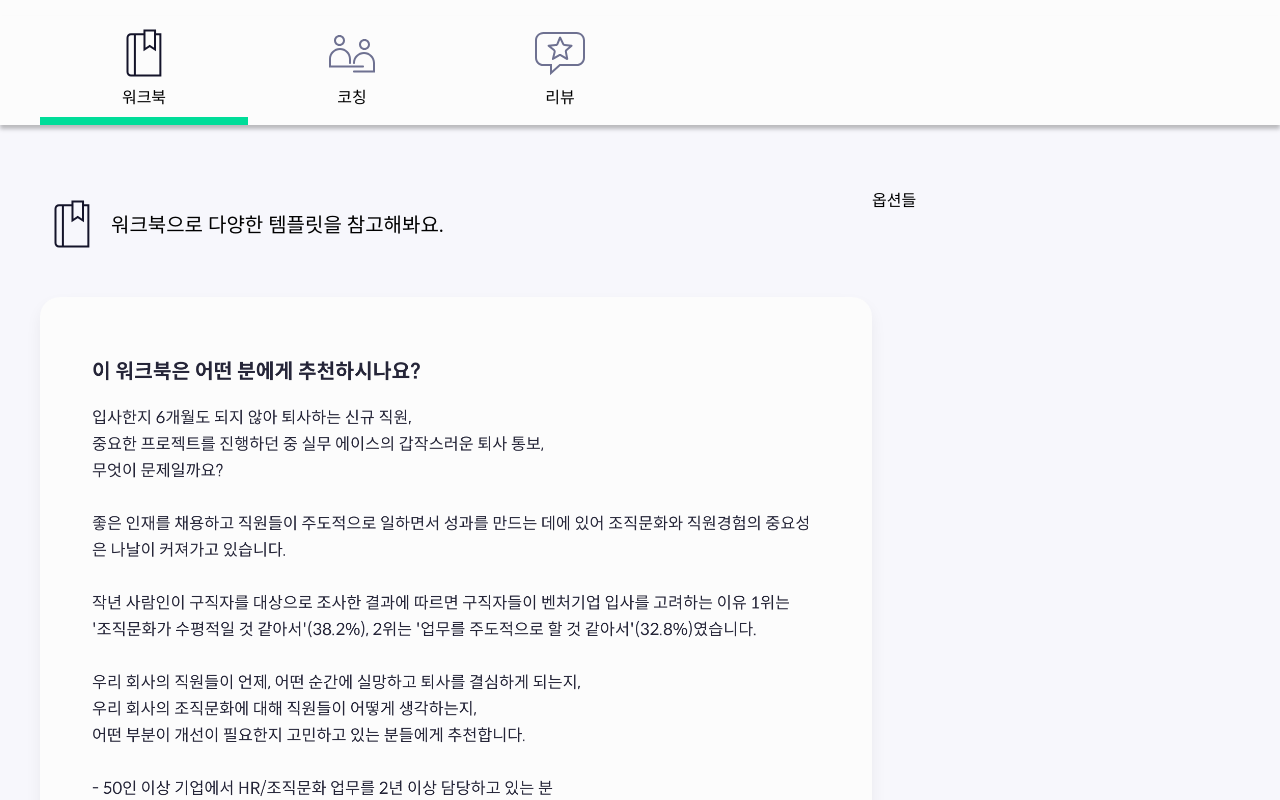
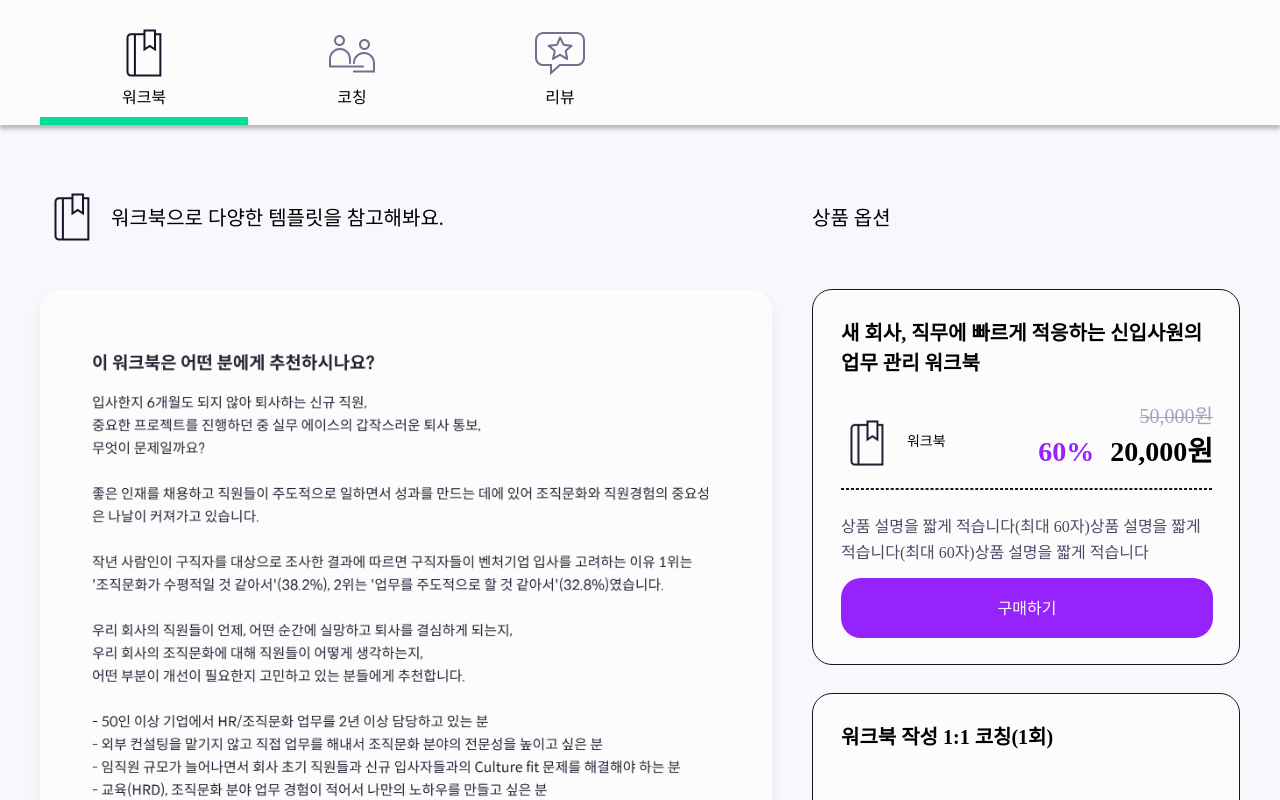
Before and after one commit to Advist-Project/Frontend, a Next.js app: page /detail/1 in a window 1280 px wide. Shown: the part 620-1420 px from the top of the page. Built offline with nearby package versions, Linux system fonts and the light colour scheme; a web font is replaced by a local one.

Commit message:
Detail 상세 디벨롭

```diff
--- a/src/components/_design/buying-card.tsx
+++ b/src/components/_design/buying-card.tsx
@@ -22,6 +22,7 @@ export const Buying: React.FC<IBuyingProps> = ({title, discountPrice, price, des
     border-color : ${Colors.black};
     box-sizing: border-box;
     border-radius: 20px;
+    margin-bottom: 28px;
     `;
 
     const HeaderBox = styled.div`
@@ -38,6 +39,7 @@ export const Buying: React.FC<IBuyingProps> = ({title, discountPrice, price, des
         display : flex;
         flex-direction : row;
         justify-content : space-between;
+        align-items: flex-end;
     `;
 
     const Line = styled.div`
--- a/src/components/buying-card-list.tsx
+++ b/src/components/buying-card-list.tsx
@@ -8,17 +8,17 @@ export const BuyingList: React.FC<IBuyingListProps> = ({ data }) => {
 
   return (
     <>
-      {new Array(2).fill(0).map((_, i) => (
-        // <BuyingList key={data[i]._id}
-        //             title={data[i].title}
-        //             price={data[i].options[0].price}
-        //             discount={0}
-        //             discription="" />
-        <Buying key={i}
-                    title="새 회사, 직무에 빠르게 적응하고 싶은 신입사원을 위한 업무 관리 워크북"
-                    price={50000}
-                    discountPrice={0}
-                    desc="상품 설명을 짧게 적습니다(최대 60자)상품 설명을 짧게 적습니다(최대 60자)상품 설명을 짧게 적습니다" />
+      {data.map((option) => (
+        <Buying key={option.optionId}
+                title={option.title}
+                price={option.price}
+                discountPrice={option.discountPrice}
+                desc={option.desc}/>
+        // <Buying key={i}
+        //             title="새 회사, 직무에 빠르게 적응하고 싶은 신입사원을 위한 업무 관리 워크북"
+        //             price={50000}
+        //             discountPrice={0}
+        //             desc="상품 설명을 짧게 적습니다(최대 60자)상품 설명을 짧게 적습니다(최대 60자)상품 설명을 짧게 적습니다" />
     ))}
     </>
   )
--- /dev/null
+++ b/src/components/detail-content-template.tsx
@@ -0,0 +1,63 @@
+import React from "react";
+import { Box, Text } from "components/ui";
+import styled from "@emotion/styled";
+
+interface IContentTemplateTypes {
+  type: string;
+  img: string;
+};
+export const ContentTemplate = React.memo(function WorkbookContent({type, img}: IContentTemplateTypes) {
+  const typeStyles:{[key: string]: any} = {
+    "workbook": {
+      icon: "/icon/workbook_64p.svg",
+      message: "워크북으로 다양한 템플릿을 참고해봐요.",
+      padding: "64px 64px 64px 52px"
+    },
+    "coach": {
+      icon: "/icon/coach_64p.svg",
+      message: "코칭으로 더욱 자세한 가이드라인을 받아보세요.",
+      padding: "64px 64px 64px 52px"
+    },
+    "review": {
+      icon: "/icon/review_64p.svg",
+      message: "교육 후기",
+      padding: "45px 64px 16px 37px"
+    }
+  }
+
+  console.log(type + " 렌더링");
+  return (
+    <>
+      <SectionTitle icon={typeStyles[type].icon}>
+        {typeStyles[type].message}
+      </SectionTitle>
+      <Box shadow={1} round style={{padding: `${typeStyles[type].padding}`, background: '#FCFCFC'}}>
+        <img
+          src={img}
+          alt=""
+          style={{width: '100%'}}
+        />
+      </Box>
+    </>
+  )
+});
+
+
+interface ISectionTitleTypes {
+  icon: string;
+  children: string;
+};
+function SectionTitle({icon, children}: ISectionTitleTypes) {
+  const Wrap = styled.div`
+    display: flex;
+    align-items: center;
+    margin-top: 52px;
+    margin-bottom: 40px;
+  `;
+  return  (
+    <Wrap>
+      <img src={icon} style={{marginRight: '7px'}}/>
+      <Text size="20px" bold>{children}</Text>
+    </Wrap>
+  )
+}
--- a/src/pages/detail/[id].tsx
+++ b/src/pages/detail/[id].tsx
@@ -2,13 +2,15 @@ import React, { useState, useEffect, useRef } from "react";
 import { Layout } from "components/layout";
 import styled from "@emotion/styled";
 import Image from 'next/image';
-import { Heading, Tags, Button, Colors, Box, Text } from "components/ui";
+import { Heading, Tags, Button, Colors, Text } from "components/ui";
 import { LikeBtn } from "components/like-button";
 import { Price } from "components/price";
 import axios from 'axios';
 import { useRouter } from 'next/router';
 import { queryFormat } from 'components/formatter';
 import AnchorTab from 'components/tab';
+import { ContentTemplate } from "components/detail-content-template";
+import { BuyingList } from "components/buying-card-list";
 
 
 // virtualData
@@ -18,8 +20,24 @@ const vData = {
   img: '/test.jpg',
   title: "새 회사, 직무에 빠르게 적응하고 싶은 신입사원을 위한 업무 관리 워크북",
   tag: ['고구마', '감자', '옥수수'],
-  price: 50000,
-  discountPrice : 20000
+  "options" : [
+    {
+        "optionId" : 1,
+        "title" : "새 회사, 직무에 빠르게 적응하는 신입사원의 업무 관리 워크북",
+        "type" : "workbook",
+        "desc" : "상품 설명을 짧게 적습니다(최대 60자)상품 설명을 짧게 적습니다(최대 60자)상품 설명을 짧게 적습니다",
+        "price" : 50000, //상품 원가격,
+        "discountPrice" : 20000 //할인된 가격을 계산한 값
+    },
+    {
+      "optionId" : 2,
+      "title" : "워크북 작성 1:1 코칭(1회)",
+      "type" : "coach",
+      "desc" : "상품 설명을 짧게 적습니다(최대 60자)상품 설명을 짧게 적습니다(최대 60자)상품 설명을 짧게 적습니다",
+      "price" : 50000, //상품 원가격,
+      "discountPrice" : 20000 //할인된 가격을 계산한 값
+  }
+  ]
 }
 
 export default function Details() {
@@ -49,7 +67,7 @@ export default function Details() {
   const workbookSectionRef = useRef<HTMLDivElement>(null);
   const coachingSectionRef = useRef<HTMLDivElement>(null);
   const reviewSectionRef = useRef<HTMLDivElement>(null);
-  const askSectionRef = useRef<HTMLDivElement>(null);
+  // const askSectionRef = useRef<HTMLDivElement>(null);
   const tabHeight:number = 161; //109 + 52
   useEffect(() => {
     const handleScroll = () => {
@@ -98,7 +116,7 @@ export default function Details() {
               <LikeBtn state={false} />
             </div>
             <div className="rightArea">
-              <Price discountPrice={vData.discountPrice} price={vData.price} />
+              <Price discountPrice={vData.options[0].discountPrice} price={vData.options[0].price} />
               <a onClick={getOrderData}><Button type="start">구매하기</Button></a>
               {/* 보유중 상태가 필요하겠네요 */}
             </div>
@@ -111,7 +129,8 @@ export default function Details() {
                           //  ask: { sectionRef: 'ask' }
                         }}
                   active={activeTab}/>
-      <DetailInfo className="wrap">
+      <DetailInfo>
+        <DetailInfoContainer className="wrap">
           <DetailContent>
             <section ref={workbookSectionRef}><ContentTemplate type="workbook" img="/detail/1.png"/></section>
             <section ref={coachingSectionRef}><ContentTemplate type="coach" img="/detail/2.png"/></section>
@@ -120,9 +139,13 @@ export default function Details() {
               <Box shadow={1} style={{height: '700px', background: '#FCFCFC'}}>문의 섹션</Box>
             </section> */}
           </DetailContent>
-        <div>
-          옵션들
-        </div>
+          <Options>
+            <SectionTitle>
+              <Text size="20px" bold>상품 옵션</Text>
+            </SectionTitle>
+            <BuyingList data={vData.options} />
+          </Options>
+        </DetailInfoContainer>
       </DetailInfo>
     </Layout>
   )
@@ -175,66 +198,25 @@ const FunctionsAndPriceInfo = styled.div`
 
 const DetailInfo = styled.div`
   background-color: ${Colors.gray6};
-  padding-top: 68px;
-  padding-bottom: 157px;
+  padding-top: 9px;
+  padding-bottom: 209px;
+`;
+const DetailInfoContainer = styled.div`
   display: flex;
+  align-items: flex-start;
+  position: relative;
 `;
-
 const DetailContent = styled.div`
-
   flex-basis: 832px;
 `;
 
-function SectionTitle({icon, children}: any) {
-  const Wrap = styled.div`
-    display: flex;
-    align-items: center;
-    margin-bottom: 40px;
+const Options = styled.div`
+  position: sticky;
+  top: 0;
+  right: 0;
+  padding-left: 40px;
 `;
-  return  (
-    <Wrap>
-      <img src={icon} style={{marginRight: '7px'}}/>
-      <Text size="20px" bold>{children}</Text>
-    </Wrap>
-  )
-}
-
-interface IContentTemplateTypes {
-  type: string;
-  img: string;
-};
-const ContentTemplate = React.memo(function WorkbookContent({type, img}: IContentTemplateTypes) {
-  const typeStyles:{[key: string]: any} = {
-    "workbook": {
-      icon: "/icon/workbook_64p.svg",
-      message: "워크북으로 다양한 템플릿을 참고해봐요.",
-      padding: "64px 64px 64px 52px"
-    },
-    "coach": {
-      icon: "/icon/coach_64p.svg",
-      message: "코칭으로 더욱 자세한 가이드라인을 받아보세요.",
-      padding: "64px 64px 64px 52px"
-    },
-    "review": {
-      icon: "/icon/review_64p.svg",
-      message: "교육 후기",
-      padding: "45px 64px 16px 37px"
-    }
-  }
-
-  console.log(type + " 렌더링");
-  return (
-    <>
-      <SectionTitle icon={typeStyles[type].icon}>
-        {typeStyles[type].message}
-      </SectionTitle>
-      <Box shadow={1} round style={{padding: `${typeStyles[type].padding}`, background: '#FCFCFC', marginBottom: '52px'}}>
-        <img
-          src={img}
-          alt=""
-          style={{width: '100%'}}
-        />
-      </Box>
-    </>
-  )
-});
+const SectionTitle = styled.div`
+  margin-top: 69px;
+  margin-bottom: 56px;
+`;
```
Lines whose indentation alone changed are shown as unchanged.
